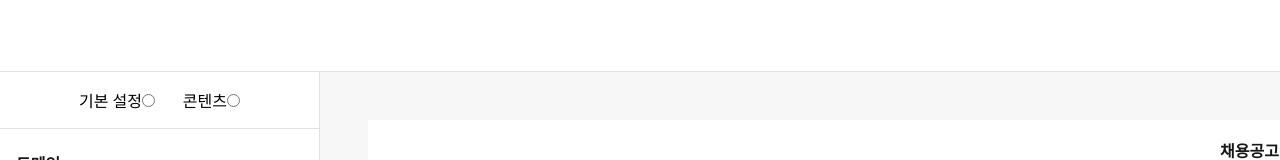
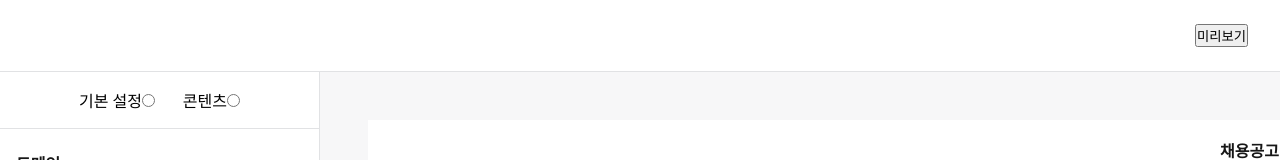
Before and after one commit to kibaek-kimm/site-builder-experiment, a Next.js app: page / in a window 1280 px wide. Shown: the top 160 px of the page. Built offline with nearby package versions, Linux system fonts and the light colour scheme.

Commit message:
feat: 미리보기 링크 추가

```diff
--- a/src/features/layout/GlobalNavigation/GlobalNavigation.module.css
+++ b/src/features/layout/GlobalNavigation/GlobalNavigation.module.css
@@ -1,4 +1,8 @@
 .gnb {
+  display: flex;
+  align-items: center;
+  justify-content: right;
+  padding: 0 32px;
   position: fixed;
   top: 0;
   left: 0;
--- a/src/features/layout/GlobalNavigation/index.tsx
+++ b/src/features/layout/GlobalNavigation/index.tsx
@@ -1,5 +1,12 @@
+import Link from "next/link";
 import styles from "./GlobalNavigation.module.css";
 
 export default function GlobalNavigation() {
-  return <header className={styles.gnb}></header>;
+  return (
+    <header className={styles.gnb}>
+      <Link href="/preview" target="_blank">
+        <button>미리보기</button>
+      </Link>
+    </header>
+  );
 }
```
